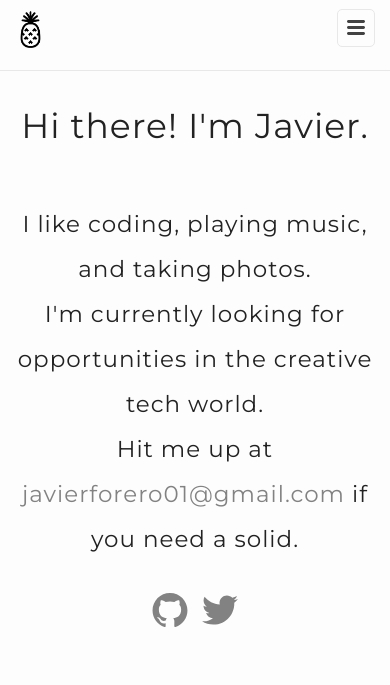
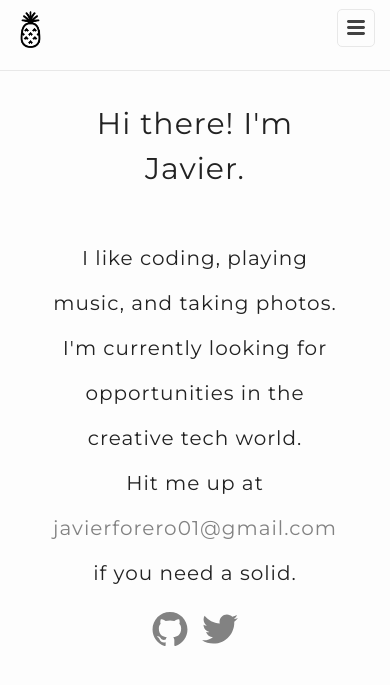
Before and after one commit to javierforero/javierforero.github.io, a Jekyll site: the page built from index.html, in a window 390 px wide. Shown: the top 685 px of the page. Built offline with Jekyll 4.4.1, drawn with Linux system fonts in a browser that asks for light colours.

Commit message:
mobile responsive

```diff
--- a/_sass/_layout.scss
+++ b/_sass/_layout.scss
@@ -379,9 +379,6 @@
 // responsive media queires
 
 @media only screen and (max-width: 998px) {
-  a#post-3 {
-    // clear: left;
-  }
 
   a#post-2 {
     margin-right: 0;
@@ -401,6 +398,11 @@
     margin-bottom: 20px;
   }
 
+  div.intro {
+    margin: 0 auto;
+    width: 80%;
+  }
+
 }
 
 @media only screen and (max-width: 671px) {
@@ -411,6 +413,15 @@
 
   nav.site-nav {
     font-size: .9rem;
+  }
+
+}
+
+@media only screen and (max-width: 653px) {
+
+  article.blog, article.projects {
+    margin: 0 auto;
+    width: 500px;
   }
 
 }
@@ -427,6 +438,28 @@
   ul.post-ul {
     width: 219px;
   }
+}
 
+@media only screen and (max-width: 530px) {
+
+  article.blog, article.projects {
+
+    width: 400px;
+  }
+
+  div.intro {
+    width: 300px;
+    font-size: 20px;
+  }
 
 }
+
+@media only screen and (max-width: 435px) {
+
+  article.blog, article.projects {
+
+    width: 85%;
+    min-width: 240px;
+  }
+
+}
```
